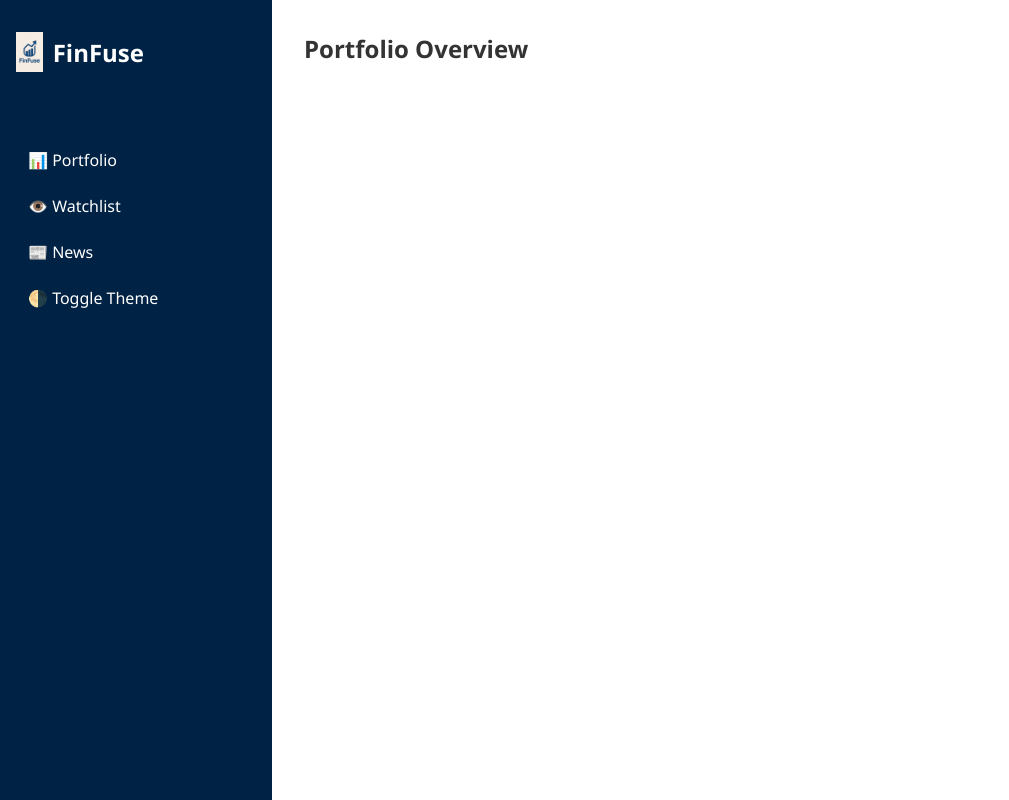
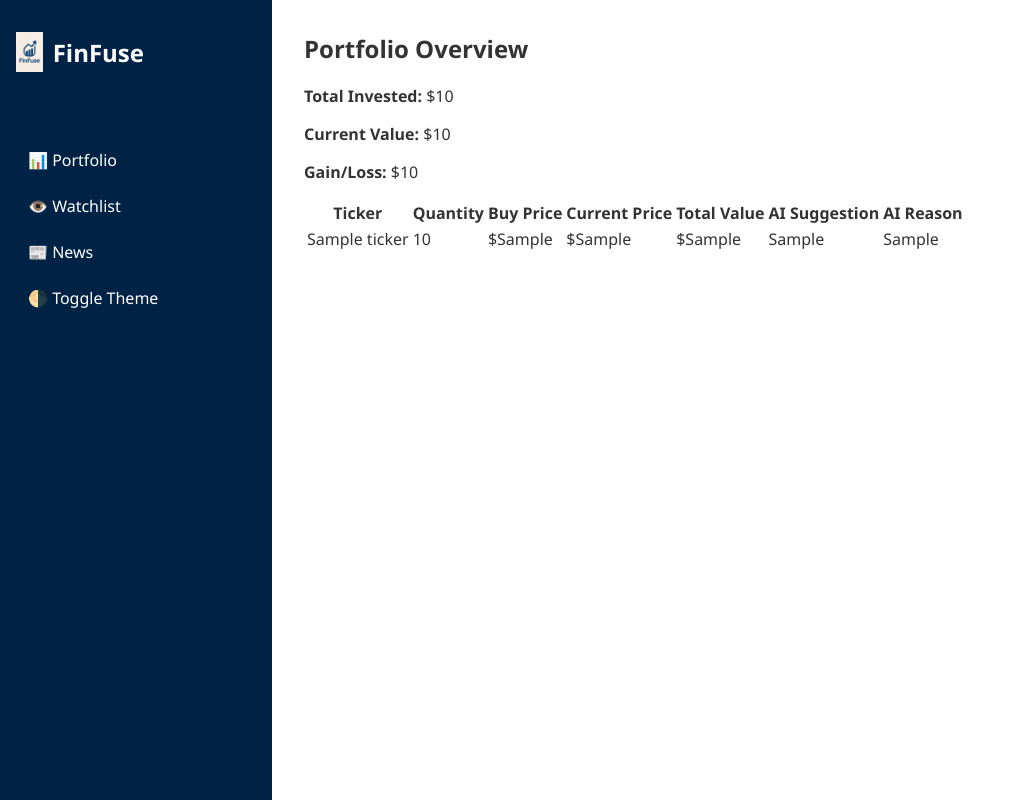
Before and after one commit to Darshil2127/Portfolio, a Flask app: template templates/dashboard.html in a window 1280 px wide, after a click on "📊 Portfolio". Shown: the whole page, without its empty margins (0-1009 px from the left). Run offline with Flask 3, Linux system fonts and the light colour scheme; the template is opened without the code that fills it: most values are stand-ins (such as "Sample title", 1, 10 or a date in 2020).

Commit message:
Update dashboard.html

```diff
--- a/templates/dashboard.html
+++ b/templates/dashboard.html
@@ -11,7 +11,7 @@
 <div class="layout">
   <nav class="sidebar">
     <div class="logo-section">
-      <img src="{{ url_for('static', filename='logo.png') }}" class="logo-img" alt="FinFuse Logo">
+      <img src="{{ url_for('static', filename='logo.png') }}" class="logo-img" alt="FinFuse Logo" style="height: 40px; width: auto;">
       <h2>FinFuse</h2>
     </div>
     <ul class="nav-links">
@@ -23,11 +23,47 @@
   </nav>
 
   <main class="main-content">
+    <!-- Portfolio Section -->
     <section id="portfolio" class="tab-section">
       <h1>Portfolio Overview</h1>
-      <!-- Summary, cards, charts go here -->
+
+      <p><strong>Total Invested:</strong> ${{ invested | round(2) }}</p>
+      <p><strong>Current Value:</strong> ${{ current | round(2) }}</p>
+      <p><strong>Gain/Loss:</strong> ${{ gain | round(2) }}</p>
+
+      {% if portfolio %}
+      <table>
+        <thead>
+          <tr>
+            <th>Ticker</th>
+            <th>Quantity</th>
+            <th>Buy Price</th>
+            <th>Current Price</th>
+            <th>Total Value</th>
+            <th>AI Suggestion</th>
+            <th>AI Reason</th>
+          </tr>
+        </thead>
+        <tbody>
+          {% for row in portfolio %}
+          <tr>
+            <td>{{ row['Ticker'] }}</td>
+            <td>{{ row['Quantity'] }}</td>
+            <td>${{ row['Buy Price'] }}</td>
+            <td>${{ row['Current Price'] }}</td>
+            <td>${{ row['Total Value'] }}</td>
+            <td>{{ row['AI Suggestion'] }}</td>
+            <td>{{ row['AI Reason'] }}</td>
+          </tr>
+          {% endfor %}
+        </tbody>
+      </table>
+      {% else %}
+      <p>No portfolio data uploaded. Please upload a .csv file.</p>
+      {% endif %}
     </section>
 
+    <!-- Watchlist Section -->
     <section id="watchlist" class="tab-section" style="display: none;">
       <h1>Watchlist</h1>
       <form class="watchlist-form" onsubmit="addToWatchlist(event)">
@@ -37,6 +73,7 @@
       <div id="watchlist-container"></div>
     </section>
 
+    <!-- News Section -->
     <section id="news" class="tab-section" style="display: none;">
       <h1>Market News</h1>
       {% for article in news %}
```
